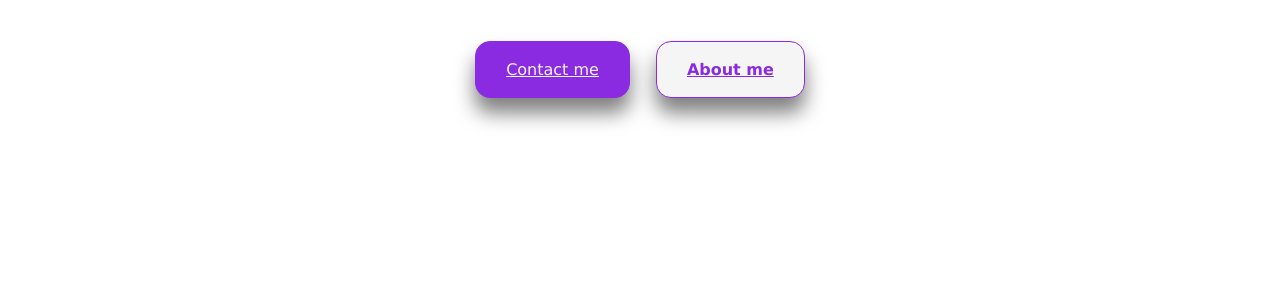
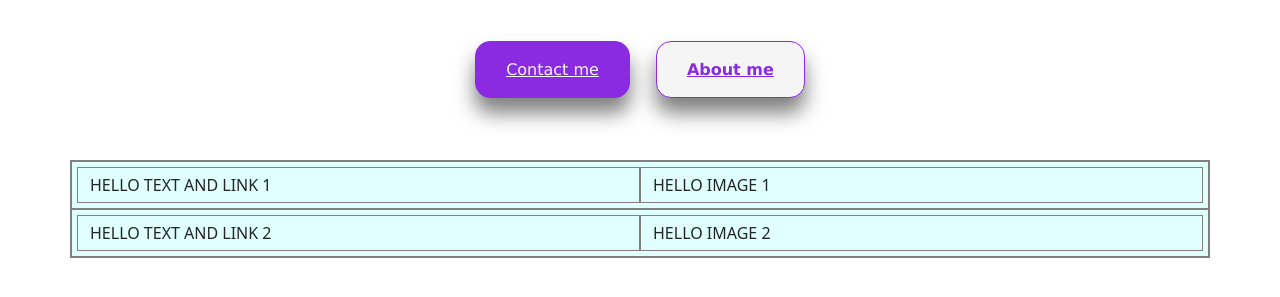
Before and after one commit to jennyweic/adv-bootstrap-portfolio-website, a website: page index.html in a window 1280 px wide. Shown: the part 169-466 px from the top of the page. Drawn offline with nearby package versions, Linux system fonts and the light colour scheme.

Commit message:
Add basic container to homepage

```diff
--- a/index.html
+++ b/index.html
@@ -27,6 +27,27 @@
     </button>
     </div>
   </div>
+<!-- CONTAINER TO DISPLAY PORTFOLIO -->
+<div class="container">
+  <div class="row">
+    <div class="col-md-6">
+HELLO TEXT AND LINK 1
+    </div>
+<div class="col-md-6">
+HELLO IMAGE 1
+    </div>
+  </div>
+
+  <div class="row">
+    <div class="col-md-6">
+HELLO TEXT AND LINK 2
+    </div>
+<div class="col-md-6">
+HELLO IMAGE 2
+    </div>
+  </div>
+</div>
+
   </body>
    <script src="https://cdn.jsdelivr.net/npm/bootstrap@5.3.2/dist/js/bootstrap.bundle.min.js" integrity="sha384-C6RzsynM9kWDrMNeT87bh95OGNyZPhcTNXj1NW7RuBCsyN/o0jlpcV8Qyq46cDfL" crossorigin="anonymous"></script>
 </html>
--- a/style.css
+++ b/style.css
@@ -82,6 +82,18 @@ a:visited {
   box-shadow: var(--box-shadow);
 }
 
+.container {
+  border: 1px solid grey;
+  background: lightcyan;
+  margin-top: 50px;
+}
+
+.row,
+.col-md-6 {
+  border: 0.5px solid grey;
+  padding: 5px;
+}
+
 /* ABOUT PAGE CSS */
 /* onpage buttons - css */
 #btn-home {
```
Also changed, not shown: about.html (+1 -1 lines).
